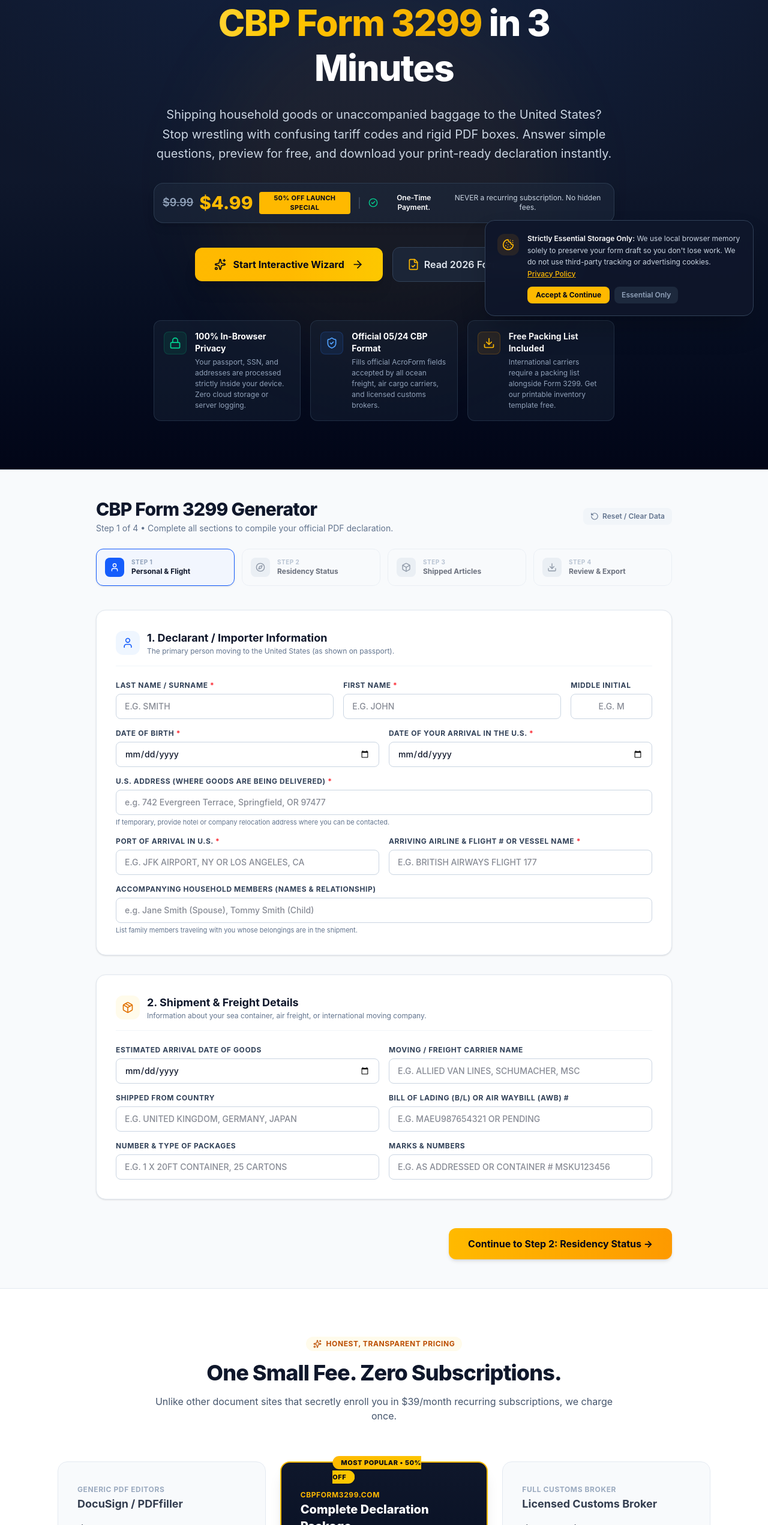
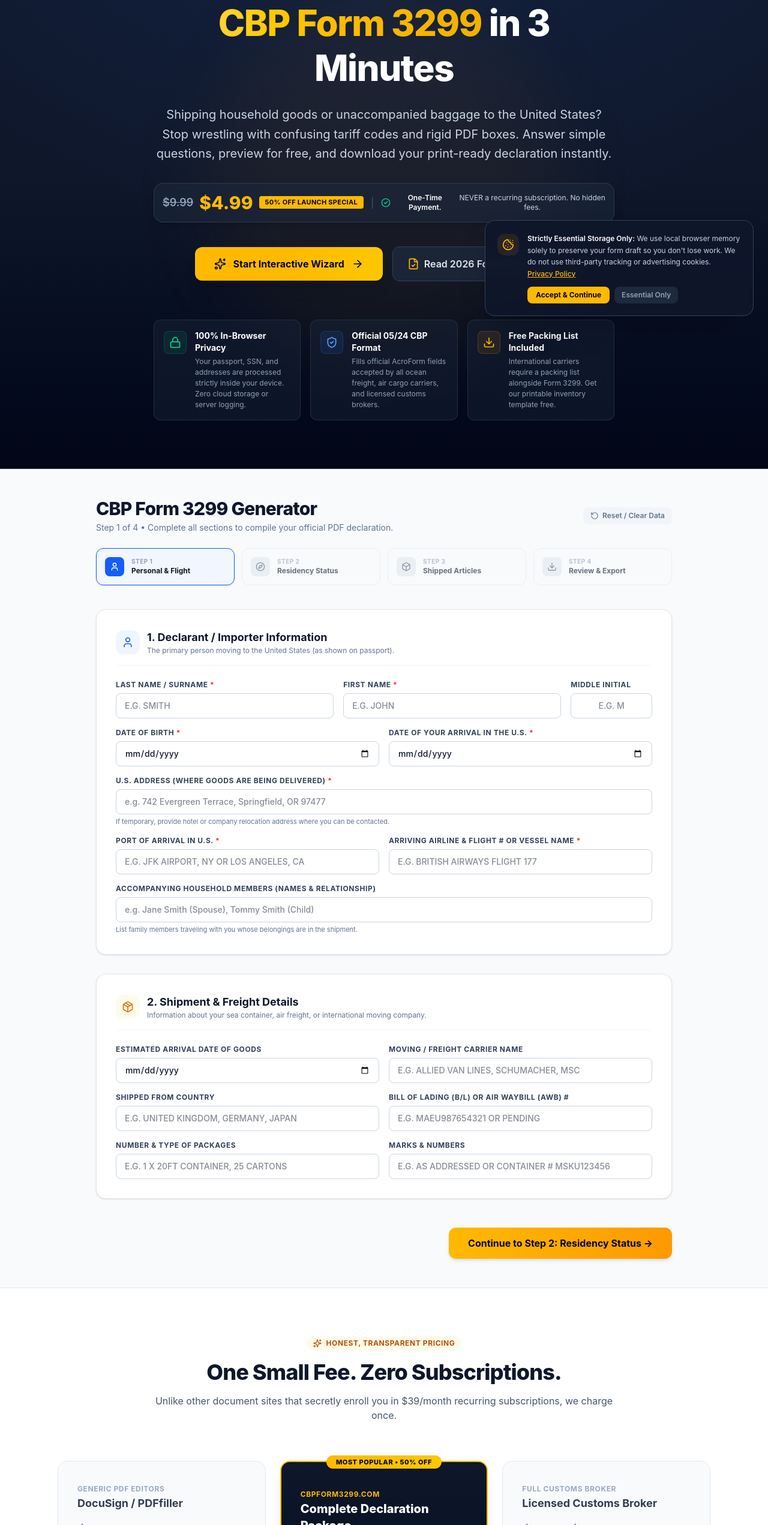
Before and after one commit to hachimanX/cbpform3299, a React (Vite) app: page / in a window 1280 px wide. Shown: the part 257-2800 px from the top of the page at 60% size. Built offline with nearby package versions, Linux system fonts and the light colour scheme.

Commit message:
Fix badge text wrapping: add whitespace-nowrap and z-index to 50% Off pills

```diff
--- a/src/components/Hero.tsx
+++ b/src/components/Hero.tsx
@@ -43,7 +43,7 @@ export const Hero: React.FC<HeroProps> = ({ onStart, onScrollToGuide }) => {
               <div className="flex items-center space-x-2.5">
                 <span className="text-slate-400 line-through text-lg font-semibold">$9.99</span>
                 <span className="text-2xl sm:text-3xl font-extrabold text-amber-400">$4.99</span>
-                <span className="px-2 py-0.5 rounded text-[11px] font-bold bg-amber-400 text-slate-950 uppercase tracking-wide">
+                <span className="whitespace-nowrap px-2.5 py-0.5 rounded text-[11px] font-bold bg-amber-400 text-slate-950 uppercase tracking-wide">
                   50% OFF Launch Special
                 </span>
               </div>
--- a/src/components/PricingSection.tsx
+++ b/src/components/PricingSection.tsx
@@ -60,8 +60,8 @@ export const PricingSection: React.FC<PricingSectionProps> = ({ onStartGenerator
 
           {/* OUR TOOL (Hero Card) */}
           <div className="p-6 sm:p-8 rounded-2xl border-2 border-amber-400 bg-gradient-to-b from-slate-900 to-slate-950 text-white shadow-xl flex flex-col justify-between space-y-6 relative">
-            <div className="absolute -top-3.5 left-1/2 -translate-x-1/2">
-              <span className="px-3.5 py-1 rounded-full text-[11px] font-extrabold bg-gradient-to-r from-amber-400 to-yellow-400 text-slate-950 uppercase tracking-wider shadow-sm">
+            <div className="absolute -top-3.5 left-1/2 -translate-x-1/2 z-10">
+              <span className="whitespace-nowrap px-4 py-1 rounded-full text-[11px] font-extrabold bg-gradient-to-r from-amber-400 to-yellow-400 text-slate-950 uppercase tracking-wider shadow-sm">
                 Most Popular • 50% Off
               </span>
             </div>
--- a/src/components/Wizard/StepReviewExport.tsx
+++ b/src/components/Wizard/StepReviewExport.tsx
@@ -401,8 +401,8 @@ export const StepReviewExport: React.FC<StepReviewExportProps> = ({
         {/* Card 2: Official Clean Document Unlock ($4.99 via Stripe) */}
         <div className="bg-gradient-to-b from-slate-900 to-slate-950 p-6 sm:p-7 rounded-2xl border-2 border-amber-400/80 shadow-xl text-white flex flex-col justify-between space-y-5 relative overflow-hidden">
           {/* Badge */}
-          <div className="absolute top-4 right-4">
-            <span className="px-2.5 py-1 rounded-full text-[11px] font-extrabold bg-amber-400 text-slate-950 uppercase tracking-wide shadow-sm">
+          <div className="absolute top-4 right-4 z-10">
+            <span className="whitespace-nowrap px-3 py-1 rounded-full text-[11px] font-extrabold bg-amber-400 text-slate-950 uppercase tracking-wide shadow-sm">
               Launch Deal • 50% Off
             </span>
           </div>
```
